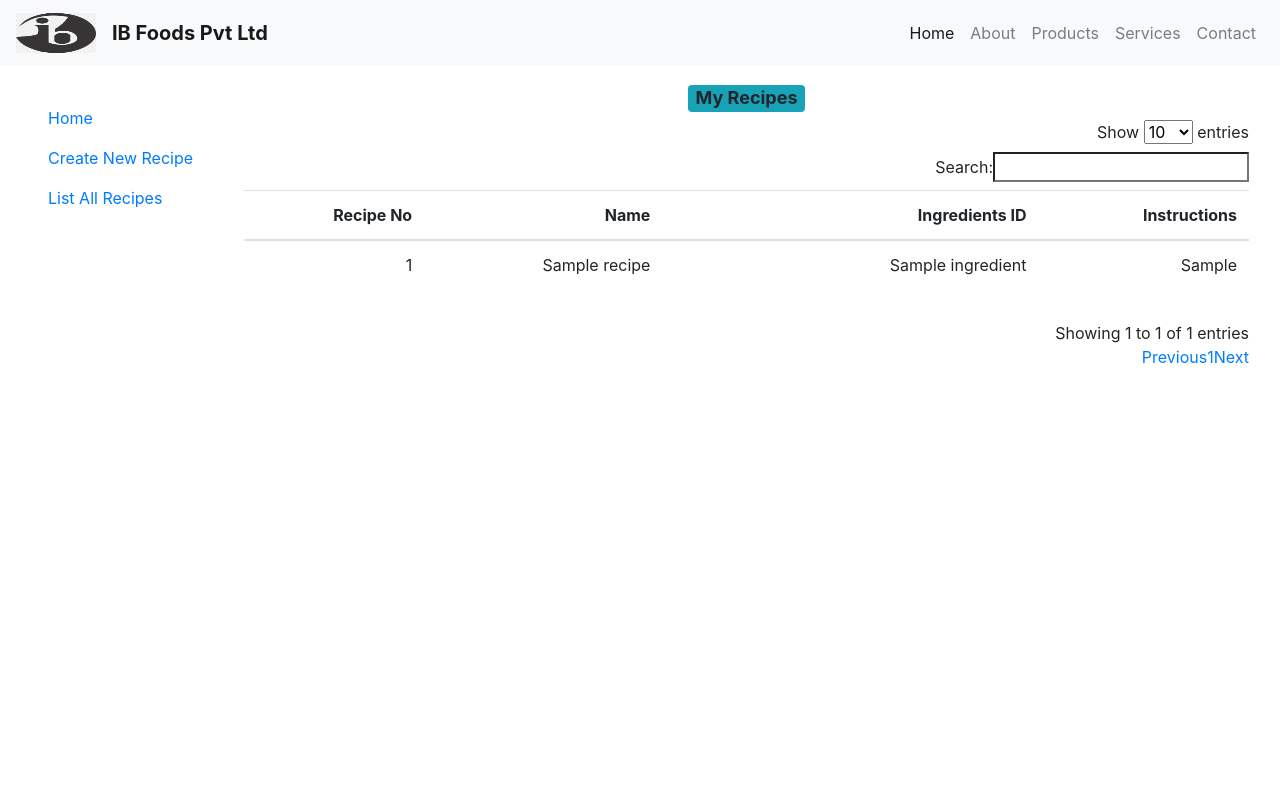
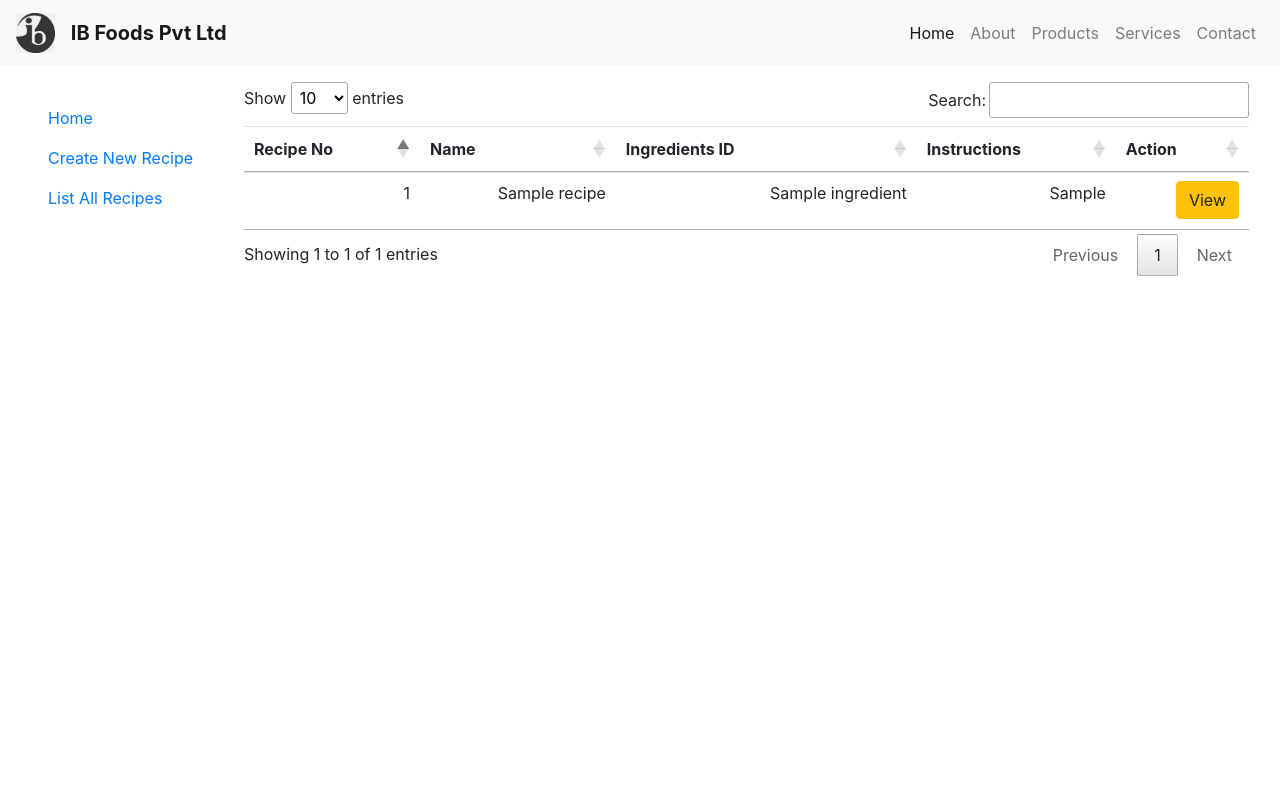
Before and after one commit to triptipathak15/ibfoodsltd, a Django app: page /recipe/list_recipes in a window 1280 px wide. Run offline with Django 4.2, Linux system fonts and the light colour scheme; tables that the repository leaves empty hold one stand-in row (values such as "Sample post"); some libraries are stand-ins or nearby versions.

Commit message:
small fixes in app

```diff
--- a/ibfoods/ibfoods/templates/base.html
+++ b/ibfoods/ibfoods/templates/base.html
@@ -2,13 +2,13 @@
 <html lang="en">
 <head>
     {% load static %}
-    <link rel="stylesheet" type="text/css" src="{% static 'jquery/css/datatables.min.css' %}"/>
-    <link rel="stylesheet" href="{% static 'bootstrap/css/bootstrap.min.css' %}">
-    <link rel="stylesheet" type="text/css" src="{% static 'employee/css/employee.css' %}"/>
+    <link rel="stylesheet" type="text/css" href="{% static 'jquery/css/datatables.min.css' %}"/>
+    <link rel="stylesheet" type="text/css" href="{% static 'bootstrap/css/bootstrap.min.css' %}">
+    <link rel="stylesheet" type="text/css" href="{% static 'ibfoods/css/employee.css' %}"/>
     <script type="text/javascript" src="{% static 'jquery/js/jquery-3.6.3.js' %}"></script>
     <script type="text/javascript" src="{% static 'jquery/js/datatables.min.js' %}"></script>
     <script src="{% static 'bootstrap/js/bootstrap.min.js' %}"></script>
-    <script src="{% static 'employee/js/action_request.js' %}"></script>
+    <script src="{% static 'ibfoods/js/recipe.js' %}"></script>
     <title>{% block title %} IB Foods Pvt Ltd{% endblock %}</title>
 </head>
 
--- a/ibfoods/recipe/templates/add_recipe.html
+++ b/ibfoods/recipe/templates/add_recipe.html
@@ -13,7 +13,7 @@
     </div>
     <div class="form-group">
         <label for="Instructions">Instructions</label>
-        <input type="text" class="form-control" name="instructions" placeholder="Instructions">
+        <textarea type="text" rows=10 class="form-control" name="instructions" placeholder="Instructions"></textarea>
       </div>
     <input type="submit" value="Submit">
   </form>
--- a/ibfoods/recipe/templates/list_recipes.html
+++ b/ibfoods/recipe/templates/list_recipes.html
@@ -1,7 +1,6 @@
 {% extends "base.html" %}
 {% block content %}
 <div class="container text-right">
-    <h4 class="text-center"><span class="badge bg-info">My Recipes</span></h4>
     {% include 'recipes.html' %}
 </div>
 {% endblock %}
--- a/ibfoods/recipe/templates/recipes.html
+++ b/ibfoods/recipe/templates/recipes.html
@@ -1,10 +1,11 @@
 <table class="table">
       <thead>
         <tr>
-            <th scope="col">Recipe No</th>
-            <th scope="col">Name</th>
+          <th scope="col">Recipe No</th>
+          <th scope="col">Name</th>
           <th scope="col">Ingredients ID</th>
           <th scope="col">Instructions</th>
+          <th scope="col">Action</th>
         </tr>
       </thead>
       <tbody>
@@ -20,7 +21,10 @@
                 </ul>
               </td>
               <td>{{r.instructions}}</td>
-           </tr>
+              <!-- <td><button class="btn btn-success" id="btn_approve" onclick="view_recipe(2)">Edit</button> -->
+              <td><button class="btn btn-warning" id="btn_deny" onclick="view_recipe('{{r.id}}')">View</button>
+                </td>
+            </tr>
             {% endfor %}
       </tbody>
     </table>
--- a/ibfoods/static/employee/js/action_request.js
+++ /dev/null
@@ -1,50 +0,0 @@
-$(function() {
-    $('.table').DataTable();
-    var nav = document.getElementById('sidebar_ul')
-    var anchor = nav.getElementsByTagName('a')
-    var current = window.location.pathname.split('/')[1];
-    for (var i = 0; i < anchor.length; i++) {
-        split_array = anchor[i].href.split('/')
-        selected = split_array[split_array.length-1]
-        if(selected == current) {
-            anchor[i].className="active nav-link"
-        }
-    }
-});
-function show_popup(msg){
-    document.getElementById('popup_text').innerText = msg
-    $("#confirmation_modal").show()
-}
-function reload(){
-    location.reload()
-}
-function perform_manager_action(button_id) {
-      var result = []
-      var status_mapper = { 'btn_approve':'Approved','btn_deny':'Denied','btn_cancel':'Cancelled'}
-      new_status = status_mapper[button_id]
-      $('input:checkbox:checked').each(function() {
-        var row = [];
-        $(this).closest('tr').children(':first').each(function(){
-          row.push($(this).text());
-        });
-        result.push(row[0]);
-      });
-      if (result == '') {
-            msg = "You have not selected anytime for submission!"
-            show_popup(msg)
-      }
-      else{
-           $.ajax({
-                url : '/change_request_status',
-                data : { leave_request_ids : result.join(), status : new_status},
-                success : function(value) {
-                    msg = "This request has been successfully updated!"
-                    show_popup(msg)
-                }
-            });
-      }
-}
-
-function cancel_request() {
-
-}
--- /dev/null
+++ b/ibfoods/static/ibfoods/css/employee.css
@@ -0,0 +1,12 @@
+html,
+body {
+  width: 100%;
+  height: 100%;
+  min-height: 100%;
+}
+img {
+    width: 100%;
+}
+form input,textarea{
+    max-width: 70%;
+}
--- /dev/null
+++ b/ibfoods/static/ibfoods/js/recipe.js
@@ -0,0 +1,27 @@
+$(function() {
+    $('.table').DataTable();
+    var nav = document.getElementById('sidebar_ul')
+    var anchor = nav.getElementsByTagName('a')
+    var current = window.location.pathname.split('/')[1];
+    for (var i = 0; i < anchor.length; i++) {
+        split_array = anchor[i].href.split('/')
+        selected = split_array[split_array.length-1]
+        if(selected == current) {
+            anchor[i].className="active nav-link"
+        }
+    }
+});
+function show_popup(msg){
+    document.getElementById('popup_text').innerText = msg
+    $("#confirmation_modal").show()
+}
+function reload(){
+    location.reload()
+}
+function view_recipe(recipe_id) {
+    window.location.href = "/recipe/"+recipe_id;
+}
+
+function cancel_request() {
+
+}
```
Also changed, not shown: ibfoods/static/employee/css/employee.css (deleted, +0 -15 lines).
